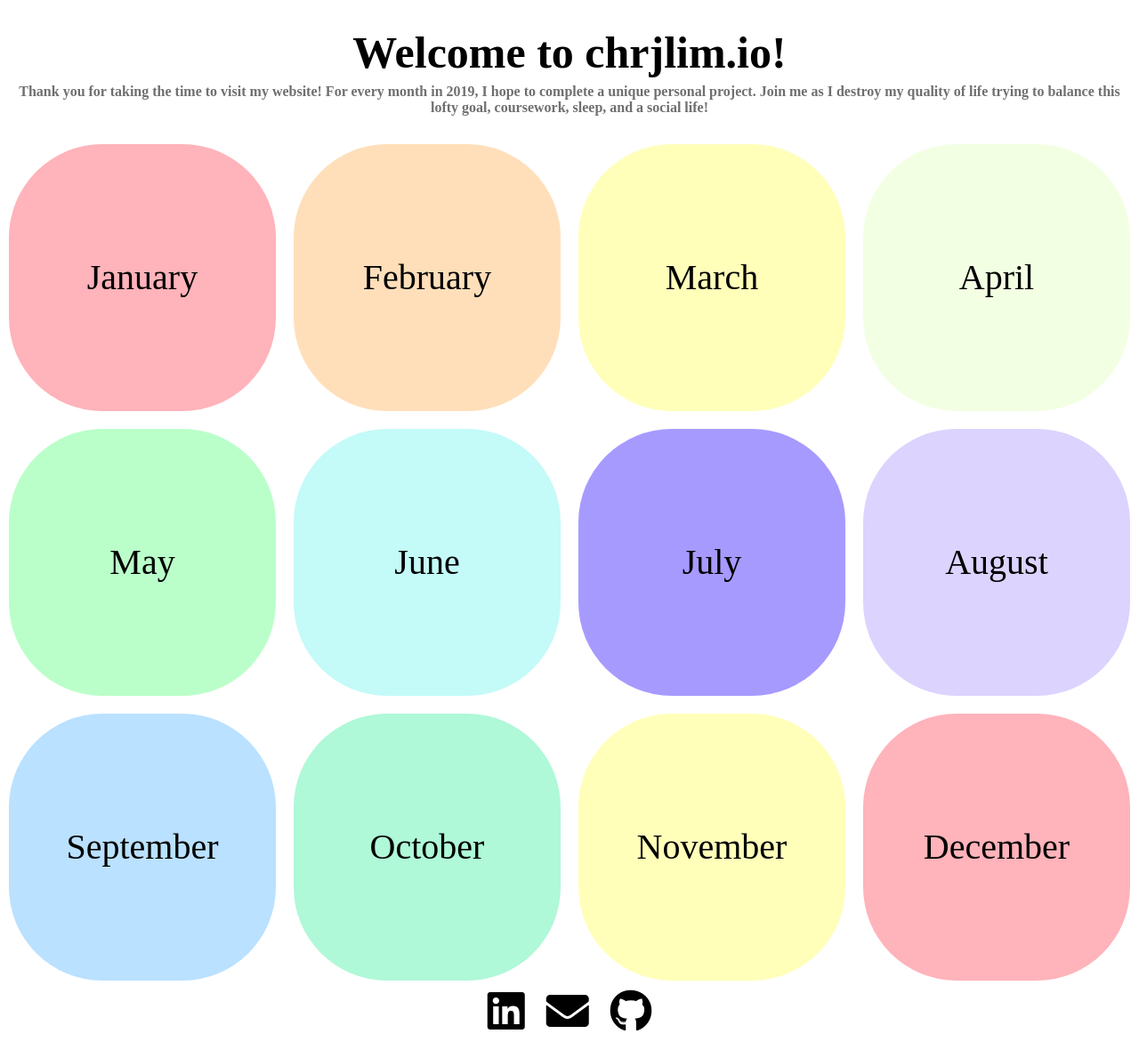
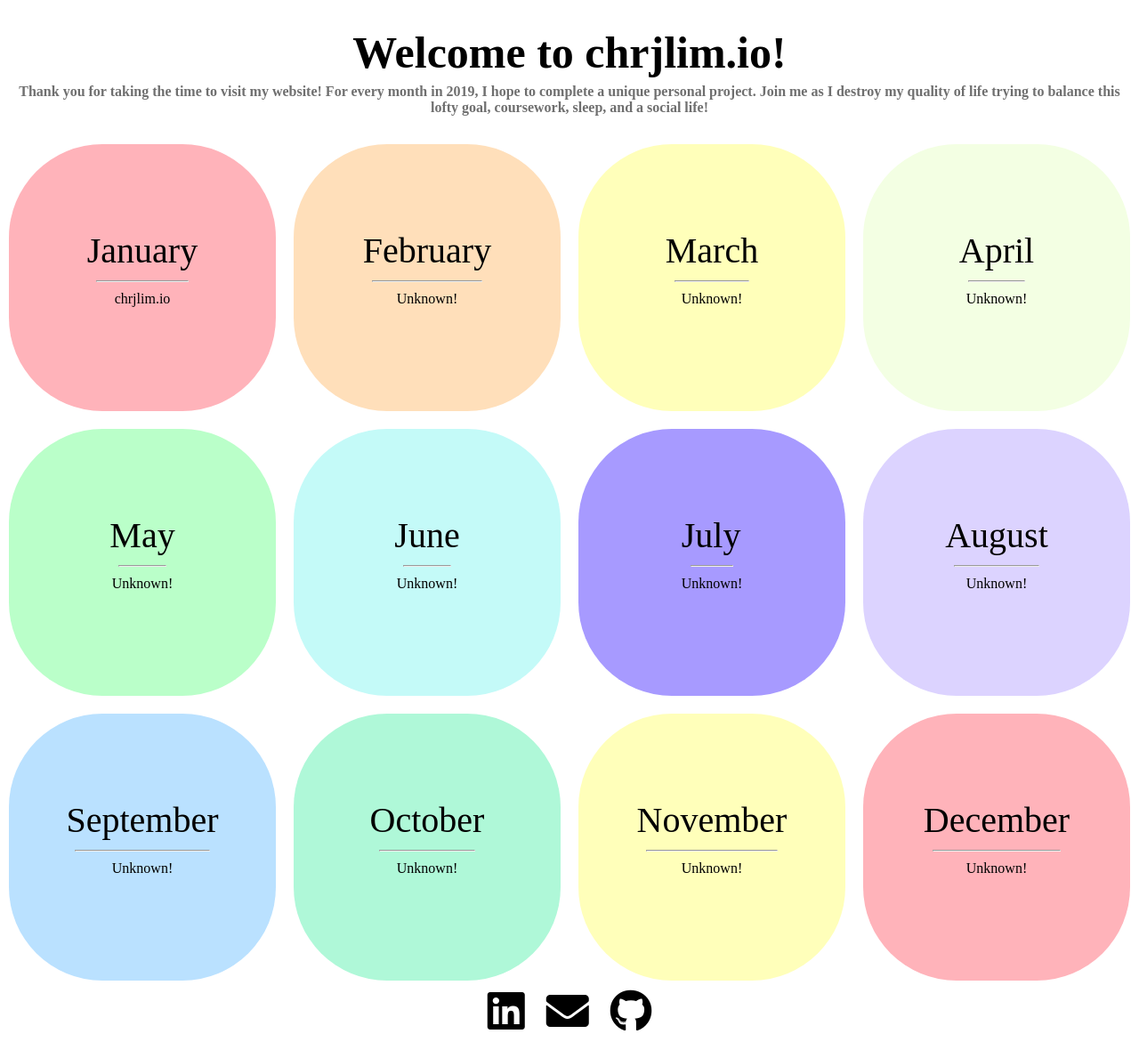
Before and after one commit to climc118/chrjlim, a Django app: page /surface/home in a window 1280 px wide. Shown: the whole page at 89% size. Run offline with Django 3.2, Linux system fonts and the light colour scheme; some libraries are stand-ins or nearby versions.

Commit message:
add project descriptors

```diff
--- a/surface/static/surface/style.css
+++ b/surface/static/surface/style.css
@@ -17,4 +17,15 @@
 
 .label-month {
     font-size: 40px;
+    margin-top: -20px;
 }
+
+.label-project {
+    font-size: 16px;
+    text-align: center;
+}
+
+hr {
+    width: auto;
+    margin: 10px;;
+}
--- a/surface/templates/surface/surface_home.html
+++ b/surface/templates/surface/surface_home.html
@@ -4,62 +4,98 @@
 <div class="container-command">
     <a href="#">
         <div class="container-month" style="background-color:#ffb3ba">
-            <div class="label-month">January</div>
+            <div class="label-month">January
+                <hr>
+                <div class="label-project">chrjlim.io</div>
+            </div>
         </div>
     </a>
     <a href="#">
         <div class="container-month" style="background-color:#ffdfba">
-            <div class="label-month">February</div>
+            <div class="label-month">February
+                <hr>
+                <div class="label-project">Unknown!</div>
+            </div>
         </div>
     </a>
     <a href="#">
         <div class="container-month" style="background-color:#ffffba">
-            <div class="label-month">March</div>
+            <div class="label-month">March
+                <hr>
+                <div class="label-project">Unknown!</div>
+            </div>
         </div>
     </a>
     <a href="#">
         <div class="container-month" style="background-color:#f3ffe3">
-            <div class="label-month">April</div>
+            <div class="label-month">April
+                <hr>
+                <div class="label-project">Unknown!</div>
+            </div>
         </div>
     </a>
     <a href="#">
         <div class="container-month" style="background-color:#baffc9">
-            <div class="label-month">May</div>
+            <div class="label-month">May
+                <hr>
+                <div class="label-project">Unknown!</div>
+            </div>
         </div>
     </a>
     <a href="#">
         <div class="container-month" style="background-color:#c4faf8">
-            <div class="label-month">June</div>
+            <div class="label-month">June
+                <hr>
+                <div class="label-project">Unknown!</div>
+            </div>
         </div>
     </a>
     <a href="#">
         <div class="container-month" style="background-color:#a79aff">
-            <div class="label-month">July</div>
+            <div class="label-month">July
+                <hr>
+                <div class="label-project">Unknown!</div>
+            </div>
         </div>
     </a>
     <a href="#">
         <div class="container-month" style="background-color:#dcd3ff">
-            <div class="label-month">August</div>
+            <div class="label-month">August
+                <hr>
+                <div class="label-project">Unknown!</div>
+            </div>
         </div>
     </a>
     <a href="#">
         <div class="container-month" style="background-color:#bae1ff">
-            <div class="label-month">September</div>
+            <div class="label-month">September
+                <hr>
+                <div class="label-project">Unknown!</div>
+            </div>
         </div>
     </a>
     <a href="#">
         <div class="container-month" style="background-color:#aff8d8">
-            <div class="label-month">October</div>
+            <div class="label-month">October
+                <hr>
+                <div class="label-project">Unknown!</div>
+            </div>
         </div>
     </a>
     <a href="#">
         <div class="container-month" style="background-color:#ffffba">
-            <div class="label-month">November</div>
+            <div class="label-month">November
+                <hr>
+                <div class="label-project">Unknown!</div>
+            </div>
         </div>
     </a>
     <a href="#">
         <div class="container-month" style="background-color:#ffb3ba">
-            <div class="label-month">December</div>
+            <div class="label-month">December
+                <hr>
+                <div class="label-project">Unknown!</div>
+            </div>
         </div>
     </a>
 </div>
```
